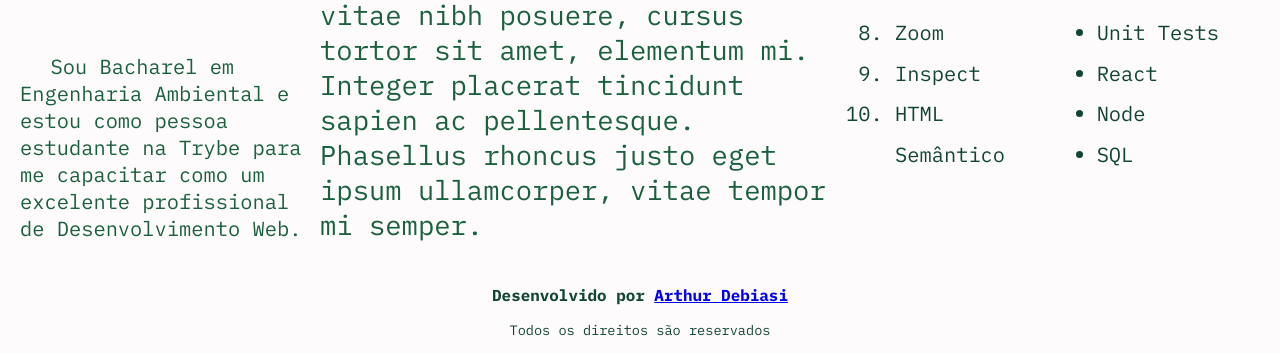
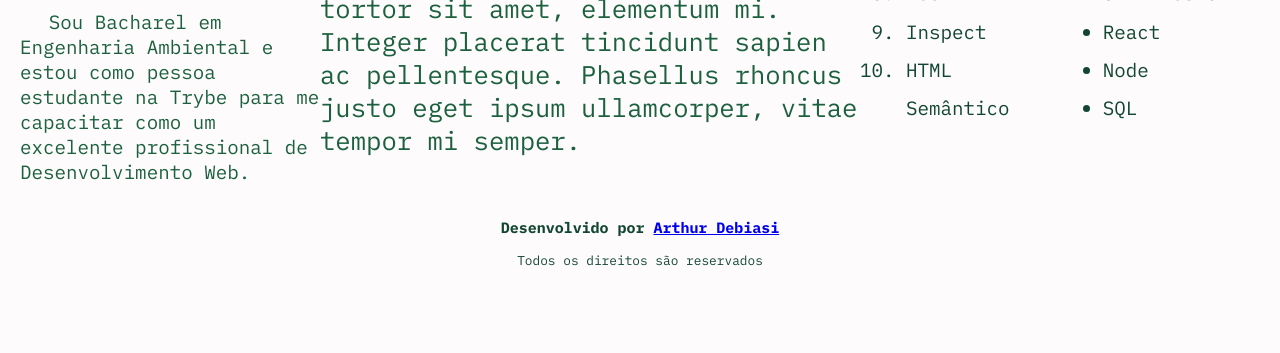
Before and after one commit to arthur-debiasi/trybe-fundamentals-lessons-learned, a website: page index.html in a window 1280 px wide. Shown: the part 554-907 px from the top of the page. After the commit the page ends 836 px from the top, so only its background shows below. Drawn offline with Linux system fonts and the light colour scheme.

Commit message:
lint:style correção de erros

```diff
--- a/style.css
+++ b/style.css
@@ -1,18 +1,21 @@
 body {
   background-color: rgb(253, 251, 251);
-  font-family: "IBM Plex Mono", monospace;
-  color: #134632;
-  font-size: 1.7vh;
+  font-family: IBM Plex Mono, monospace;
+  color: rgb(19, 70, 50);
+  font-size: 1.6vh;
   margin: 0;
   padding: 0;
 }
+
 li {
   line-height: 2em;
 }
+
 #cabecalho {
   position: fixed;
   top: 0;
 }
+
 .container {
   justify-content: space-around;
   margin-top: 130px;
@@ -25,34 +28,41 @@ li {
 #titulo {
   font-size: 3em;
 }
-#description_title{
+
+#description_title {
   font-size: 3em;
 }
-#description_text{
+
+#description_text {
   font-size: 1.5em;
   text-indent: 1.5em;
 }
+
 .artigo {
   width: 60%;
 }
+
 #article_title {
   font-size: 3.5em;
   text-align: center;
 }
+
 #article_text {
   text-indent: 2em;
   font-size: 2em;
 }
+
 .tabela-licoes {
   height: min-content;
   font-size: 1.5em;
 }
-.licoes_aprendidas, .licoes_a_aprender {
-  color: #1c603f;
+
+.licoes_aprendidas , .licoes_a_aprender {
+  color: rgb(28, 96, 63);
 }
 
-#article_text, #description_text {
-  color: #1c603f;
+#article_text , #description_text {
+  color: rgb(28, 96, 63);
 }
 
 .lado-direito {
@@ -67,10 +77,12 @@ li {
   align-items: center;
   justify-content: space-around;
 }
+
 #minha_foto {
-  width:300px;
+  width: 300px;
   border-radius: 50% 5%;
 }
+
 #rodape {
-text-align: center;
+  text-align: center;
 }
```
Also changed, not shown: index.html (+3 -1 lines).
